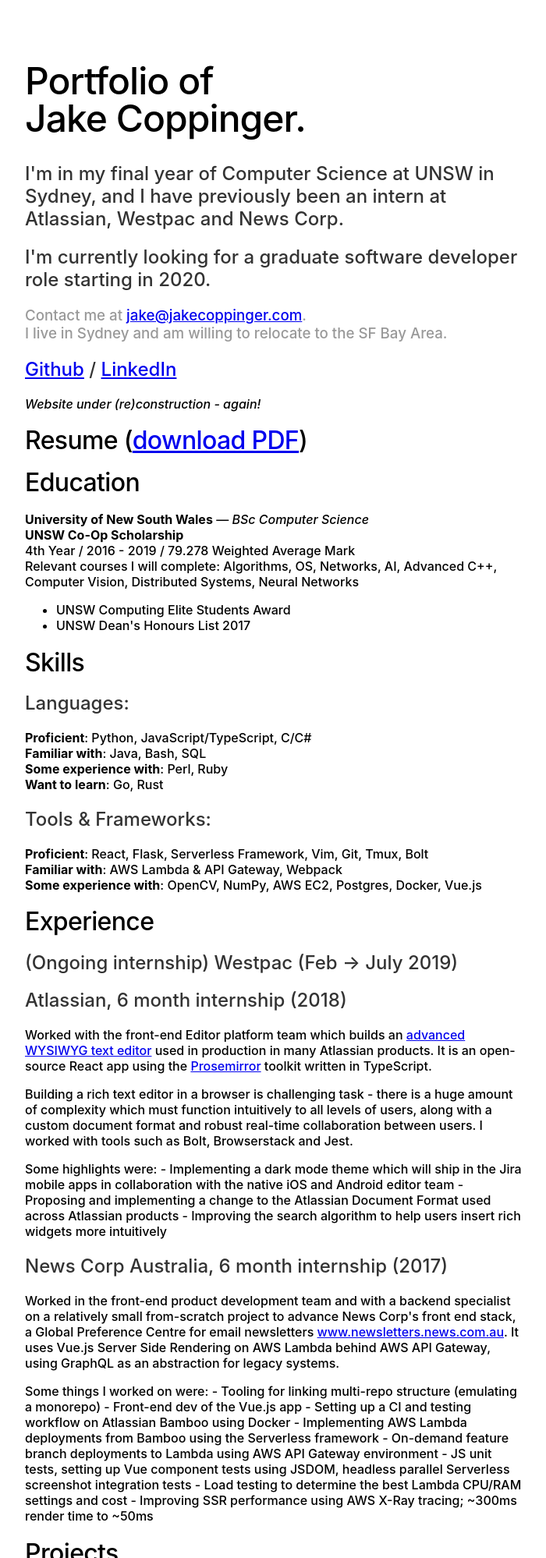
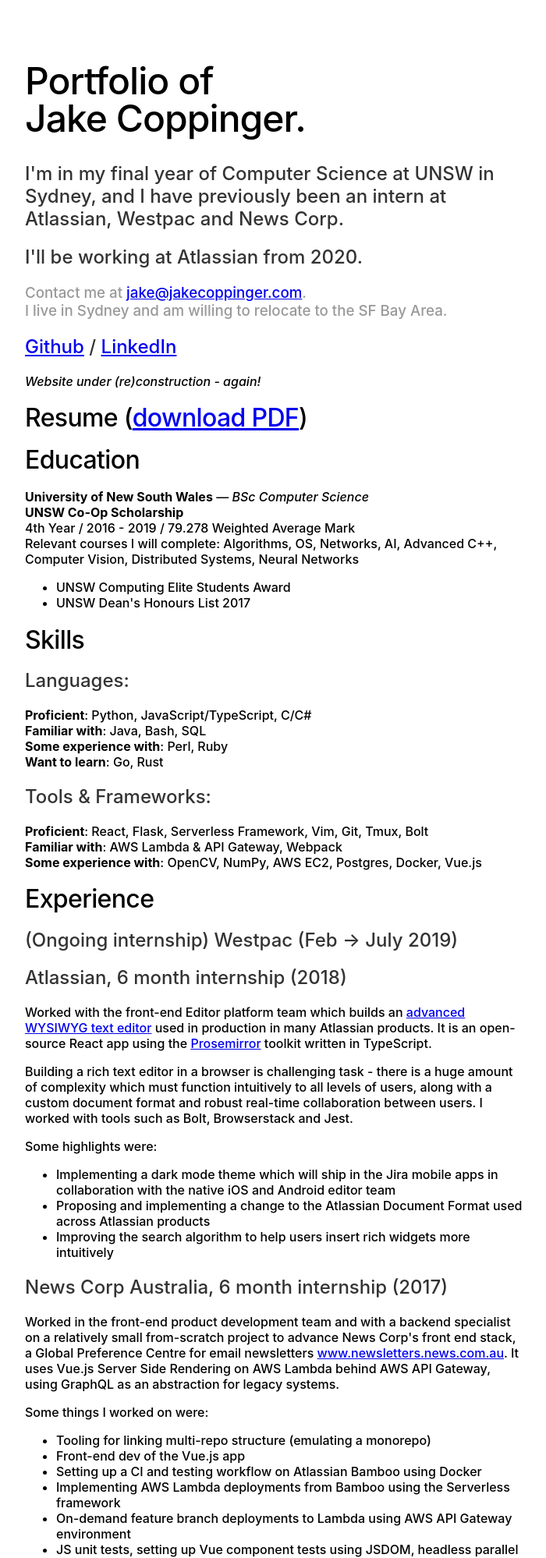
Before and after one commit to jakecoppinger/jakecoppinger.com, a Flask app: page / in a window 1280 px wide. Shown: the top 1998 px of the page at 78% size, without its empty margins (104-804 px from the left). Run offline with Flask 2, Linux system fonts and the light colour scheme; style sheets or scripts are compiled from the project's sources.

Commit message:
Add Atlassian position and fix list formatting

```diff
--- a/templates/index.html
+++ b/templates/index.html
@@ -1,6 +1,6 @@
 {% extends "base.html" %}
 
- {% block title %}Portfolio{% endblock %} {% block description %}Portfolio of Jake Coppinger. I'm a final year Computer Science at UNSW in Sydney, and I have previously been an intern at Atlassian, Westpac and News Corp. I'm currently looking for a graduate software developer role starting in 2020.{% endblock %}
+ {% block title %}Portfolio{% endblock %} {% block description %}Portfolio of Jake Coppinger. I'm a final year Computer Science student at UNSW in Sydney, and I have previously been an intern at Atlassian, Westpac and News Corp. I'll be working at Atlassian from 2020.{% endblock %}
 
  {% block body %}
 <div id="landingscreen">
@@ -8,7 +8,7 @@
         <h1>Portfolio of <br>Jake Coppinger.</h1>
         <h2>I'm in my final year of Computer Science at UNSW in Sydney, and I have previously been an intern at Atlassian, Westpac and News Corp.<h2>
 
-        <h2>I'm currently looking for a graduate software developer role starting in 2020.</h2>
+        <h2>I'll be working at Atlassian from 2020.</h2>
         <h3>Contact me at <a href="mailto:jake@jakecoppinger.com">jake@jakecoppinger.com</a>.<br> I live in Sydney and am willing to relocate to the SF Bay Area.</h3>
 
         <h2><a href="https://github.com/jakecoppinger/" target=”_blank”>Github</a> / <a href="http://au.linkedin.com/in/jakecoppinger" target=”_blank”>LinkedIn</a></h2>
@@ -55,24 +55,27 @@
 <p>Building a rich text editor in a browser is challenging task - there is a huge amount of complexity which must function intuitively to all levels of users, along with a custom document format and robust real-time collaboration between users. I worked with tools such as Bolt, Browserstack and Jest.</p>
 
 <p>Some highlights were:
-- Implementing a dark mode theme which will ship in the Jira mobile apps in collaboration with the native iOS and Android editor team
-- Proposing and implementing a change to the Atlassian Document Format used across Atlassian products
-- Improving the search algorithm to help users insert rich widgets more intuitively</p>
+<ul>
+    <li>Implementing a dark mode theme which will ship in the Jira mobile apps in collaboration with the native iOS and Android editor team</li>
+    <li>Proposing and implementing a change to the Atlassian Document Format used across Atlassian products</li>
+    <li>Improving the search algorithm to help users insert rich widgets more intuitively</li>
+</ul>
 
 <h2 id="toc_7">News Corp Australia, 6 month internship (2017)</h2>
 
 <p>Worked in the front-end product development team and with a backend specialist on a relatively small from-scratch project to advance News Corp&#39;s front end stack, a Global Preference Centre for email newsletters <a href="https://www.newsletters.news.com.au/">www.newsletters.news.com.au</a>. It uses Vue.js Server Side Rendering on AWS Lambda behind AWS API Gateway, using GraphQL as an abstraction for legacy systems.</p>
 
 <p>Some things I worked on were:
-- Tooling for linking multi-repo structure (emulating a monorepo)
-- Front-end dev of the Vue.js app
-- Setting up a CI and testing workflow on Atlassian Bamboo using Docker
-- Implementing AWS Lambda deployments from Bamboo using the Serverless framework
-- On-demand feature branch deployments to Lambda using AWS API Gateway environment
-- JS unit tests, setting up Vue component tests using JSDOM, headless parallel Serverless screenshot integration tests
-- Load testing to determine the best Lambda CPU/RAM settings and cost
-- Improving SSR performance using AWS X-Ray tracing; ~300ms render time to ~50ms</p>
-
+<ul>
+    <li>Tooling for linking multi-repo structure (emulating a monorepo)</li>
+    <li>Front-end dev of the Vue.js app</li>
+    <li>Setting up a CI and testing workflow on Atlassian Bamboo using Docker</li>
+    <li>Implementing AWS Lambda deployments from Bamboo using the Serverless framework</li>
+    <li>On-demand feature branch deployments to Lambda using AWS API Gateway environment</li>
+    <li>JS unit tests, setting up Vue component tests using JSDOM, headless parallel Serverless screenshot integration tests</li>
+    <li>Load testing to determine the best Lambda CPU/RAM settings and cost</li>
+    <li>Improving SSR performance using AWS X-Ray tracing; ~300ms render time to ~50ms</p>
+</ul>
 <h1 id="toc_8">Projects</h1>
 
 <h3 id="toc_9">Cloudspotting.app, 2019 <em><a href="https://github.com/jakecoppinger/cloudspotting.app">github.com/jakecoppinger/cloudspotting.app</a></em></h3>
```
